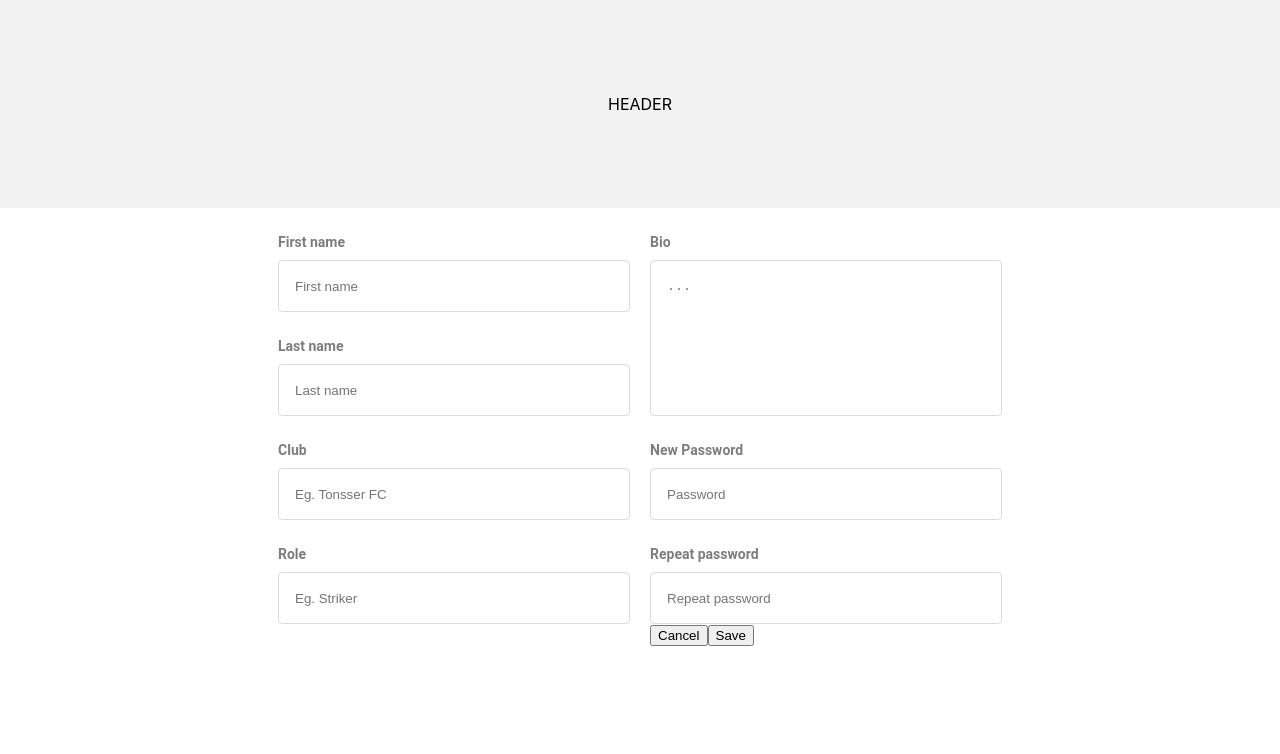
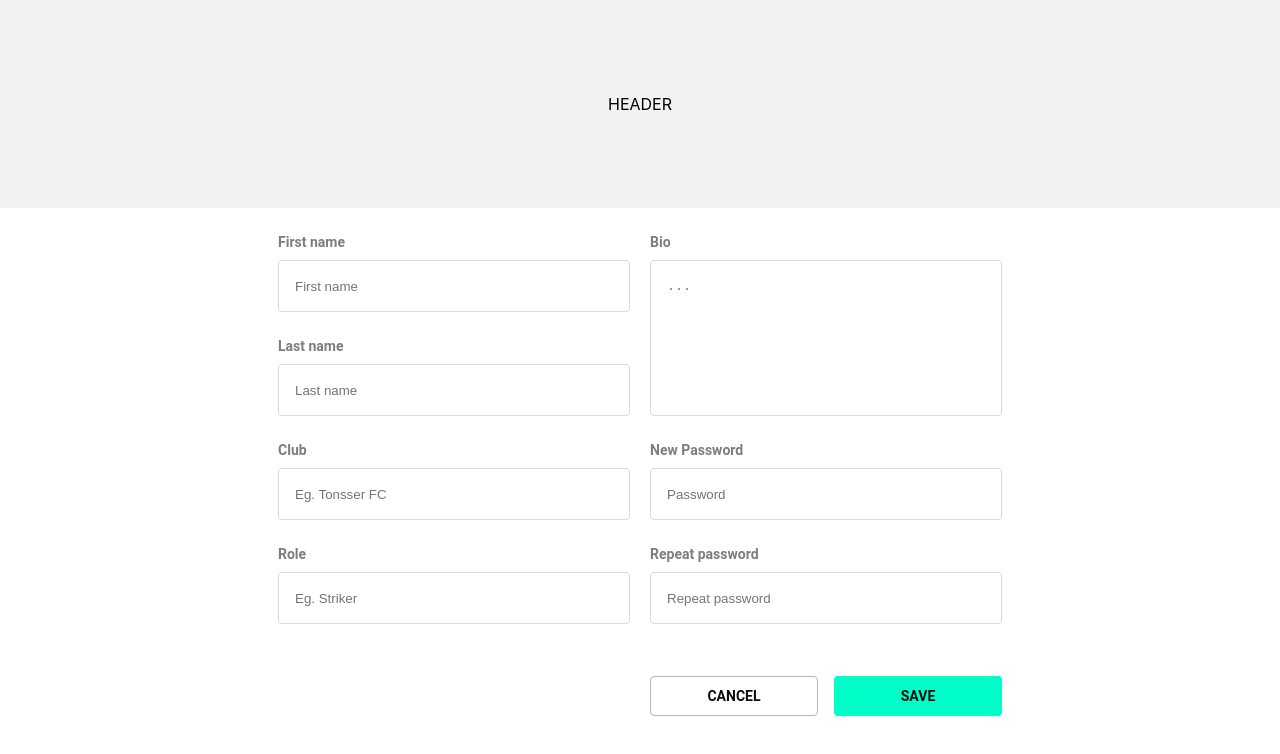
Before and after one commit to ruanha/tonsser, a React (Create React App) app: page / in a window 1280 px wide. Shown: the top 754 px of the page. Built offline with nearby package versions, Linux system fonts and the light colour scheme.

Commit message:
style buttons

```diff
--- a/src/components/Profile.module.css
+++ b/src/components/Profile.module.css
@@ -40,3 +40,35 @@ input {
   padding: 16px;
   resize: none;
 }
+
+.buttonGroup {
+  display: flex;
+  flex-direction: row;
+  justify-content: space-between;
+  margin-top: 52px;
+}
+
+.button {
+  color: var(--color-dark);
+  background-color: white;
+  width: 168px;
+  height: 40px;
+  border-radius: 4px;
+  font-family: "Roboto", sans-serif;
+  font-size: 14px;
+  font-weight: 700;
+  line-height: 20px;
+  text-transform: uppercase;
+  cursor: pointer;
+  border: none;
+}
+
+.save {
+  composes: button;
+  background-color: var(--color-primary);
+}
+
+.cancel {
+  composes: button;
+  border: 1px solid #b6b6b6;
+}
--- a/src/components/Profile.tsx
+++ b/src/components/Profile.tsx
@@ -44,9 +44,9 @@ export default function Profile() {
           id="repeat-password"
           placeholder="Repeat password"
         />
-        <div>
-          <button>Cancel</button>
-          <button>Save</button>
+        <div className={styles.buttonGroup}>
+          <button className={styles.cancel}>Cancel</button>
+          <button className={styles.save}>Save</button>
         </div>
       </div>
     </form>
```
